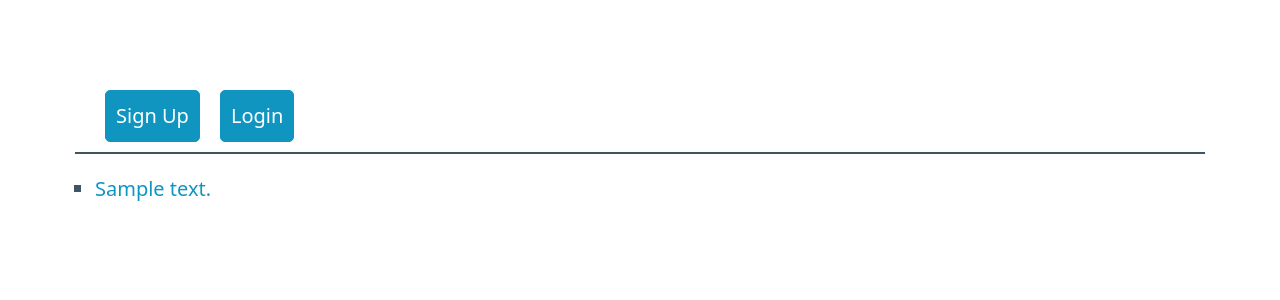
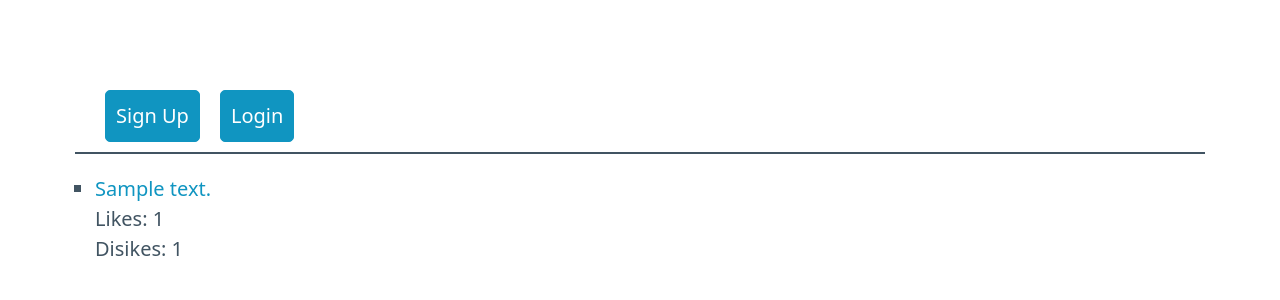
Before and after one commit to SVcheburator/Switter, a Django app: page / in a window 1280 px wide. Shown: the top 300 px of the page. Run offline with Django 5.2, Linux system fonts and the light colour scheme; tables that the repository leaves empty hold one stand-in row (values such as "Sample post").

Commit message:
main page (dis)likes displaying added

```diff
--- a/switter/switterapp/templates/switterapp/index.html
+++ b/switter/switterapp/templates/switterapp/index.html
@@ -30,7 +30,8 @@
     {% for swit in swits %}
     <ul>
         <li>
-            <a href="{% url 'switterapp:detail_swit' swit.id %}">{{swit.text}}</a>
+            <a href="{% url 'switterapp:detail_swit' swit.id %}">{{ swit.text }}</a>
+            <p>Likes: {{ swit.likes }}<br>Disikes: {{ swit.dislikes }}</p>
         </li>
     </ul>
     {% endfor %}
--- a/switter/switterapp/views.py
+++ b/switter/switterapp/views.py
@@ -9,6 +9,11 @@ from .models import Swits, Likes, Dislikes, Comments
 # Create your views here.
 def main(request):
     swits = Swits.objects.all()
+
+    for swit in swits:
+        swit.likes = Likes.objects.filter(swit_id=swit.id).count()
+        swit.dislikes = Dislikes.objects.filter(swit_id=swit.id).count()
+
     return render(request, 'switterapp/index.html', {'swits': swits})
 
 
```
